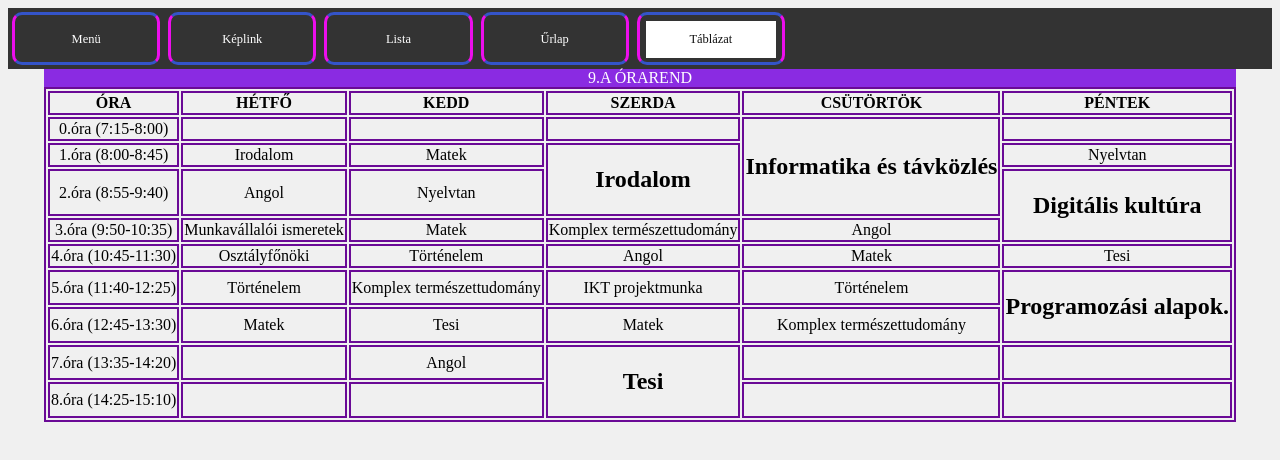
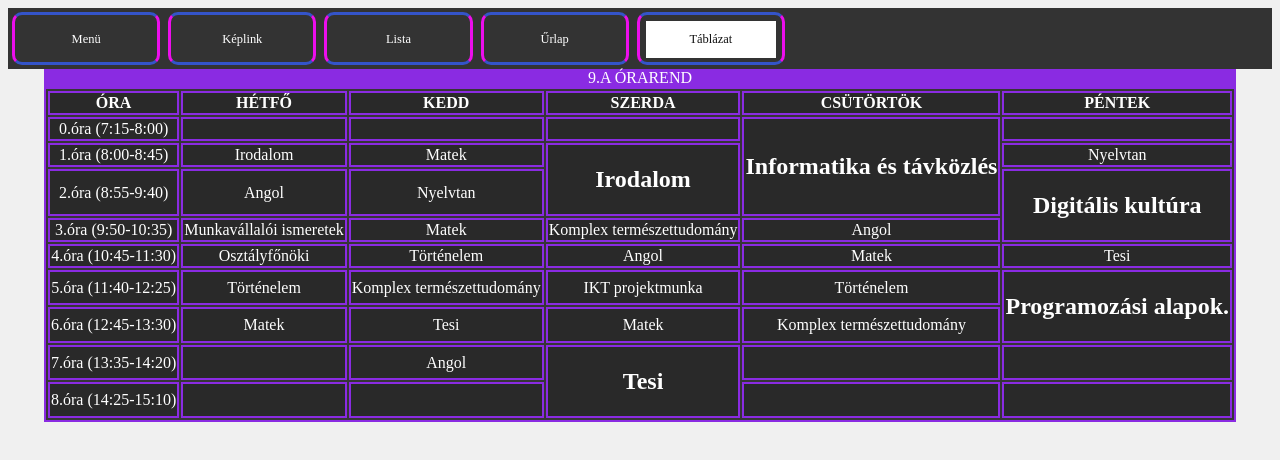
Before and after one commit to SzitovszkiM123/WEB, a plain HTML site: page tablazat.html in a window 1280 px wide. Drawn offline with Linux system fonts and the light colour scheme.

Commit message:
Update tablazat.html

```diff
--- a/tablazat.html
+++ b/tablazat.html
@@ -9,12 +9,13 @@
 
     table,tr,th,td
     {
-        border: 2px solid rgba(105, 9, 150, 0.993);
+        border: 2px solid blueviolet;
+        background-color: #292929ee;
     }
 
     table {
       text-align: center;
-
+      color: white;
     }
 
 
@@ -22,7 +23,7 @@
     <link rel="stylesheet" href="style.css">
 </head>
 
-<body>
+<body class="tablazat">
   <ul class="fejlec">
     <li class="sziti"><a href="index.html">Menü</a></li>
     <li class="sziti"><a href="keplink.html">Képlink</a></li>
```
